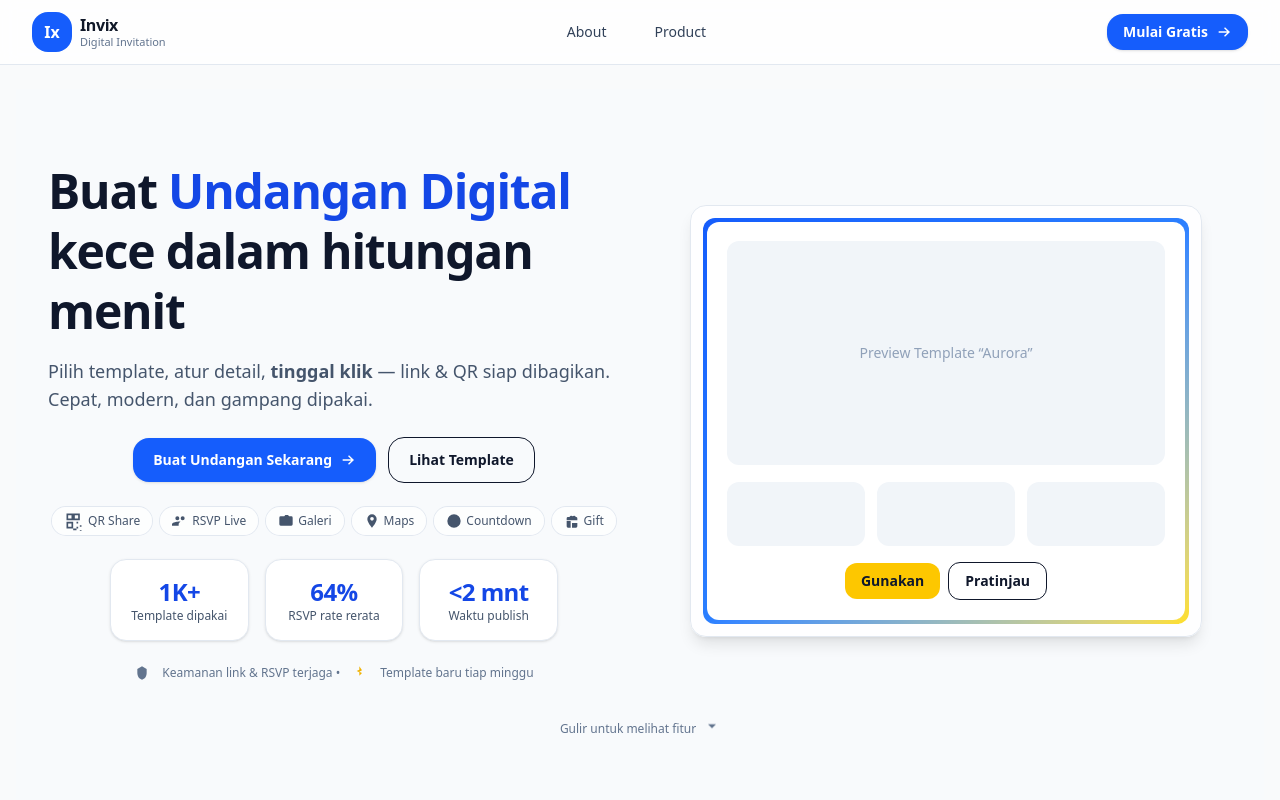
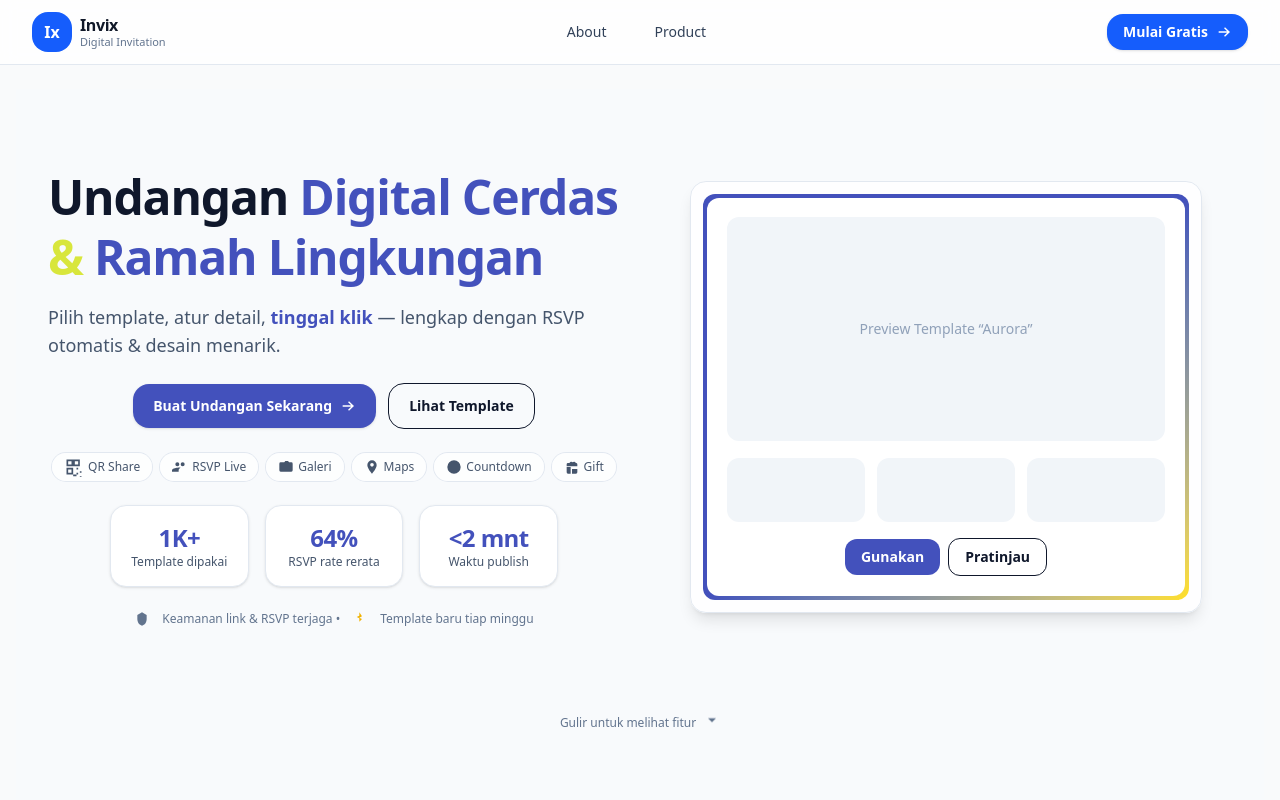
Before and after one commit to Laresae-Invix/invix_frontend, a React (Vite) app in the folder invix-landing-page/: page / in a window 1280 px wide. Shown: the top 800 px of the page. Built offline with nearby package versions, Linux system fonts and the light colour scheme.

Commit message:
Ganti Warna
Diburu buruin jot kgk fokus

```diff
--- a/invix-landing-page/src/components/Navbar.tsx
+++ b/invix-landing-page/src/components/Navbar.tsx
@@ -109,14 +109,14 @@ export default function Navbar() {
             )}
             <button
               type="button"
-              onClick={() => { pindahPage("pricing"); setOpen(false); }}
+              onClick={() => { pindahPage(""); setOpen(false); }}
               className="py-2 rounded-lg font-medium text-slate-700 hover:bg-slate-50 text-left"
             >
               About
             </button>
             <button
               type="button"
-              onClick={() => { pindahPage("faq"); setOpen(false); }}
+              onClick={() => { pindahPage(""); setOpen(false); }}
               className="py-2 rounded-lg font-medium text-slate-700 hover:bg-slate-50 text-left"
             >
               Product
@@ -125,8 +125,8 @@ export default function Navbar() {
             <div className="pt-2 flex items-center gap-2">
               <button
                 type="button"
-                onClick={() => { pindahPage("cta"); setOpen(false); }}
-                className="inline-flex items-center gap-2 rounded-2xl bg-blue-600 px-4 py-2 text-sm font-semibold text-white shadow hover:bg-blue-700"
+                onClick={() => { pindahPage(""); setOpen(false); }}
+                className="inline-flex items-center gap-2 rounded-2xl bg-[#4351BC] px-4 py-2 text-sm font-semibold text-white shadow hover:bg-[#4351BC]"
               >
                 Mulai Gratis <ArrowIcon />
               </button>
--- a/invix-landing-page/src/pages/home/index.tsx
+++ b/invix-landing-page/src/pages/home/index.tsx
@@ -1,6 +1,6 @@
 import React from "react";
 import { Link } from "react-router-dom";
-import FeatureSection from "./sections/Features-section";
+import FeatureSection from "./sections/features-section";
 import TemplateSection from "./sections/template-section";
 import HowSection from "./sections/how-section";
 import PricingSection from "./sections/pricing-section";
@@ -20,11 +20,8 @@ export default function LandingPage() {
       {/* ===== HERO (full screen, centered) ===== */}
  <section
   className={[
-          // kalau navbar fixed 64px → pakai ini:
     "relative min-h-[calc(100svh-64px)] flex items-center overflow-hidden",
-          // kalau navbar TIDAK fixed, ganti ke: "min-h-[100svh]"
-          // gradient lembut:
-          "bg-[radial-gradient(ellipse_at_top_left,theme(colors.yellow.200)/.35,transparent_55%),radial-gradient(ellipse_at_bottom_right,theme(colors.blue.600)/.28,transparent_55%)]",
+    "bg-[radial-gradient(ellipse_at_top_left,theme(colors.yellow.200)/.35,transparent_55%),radial-gradient(ellipse_at_bottom_right,rgb(67_81_188_/_0.28),transparent_55%)]",
   ].join(" ")}
 >
   {/* Keyframes */}
@@ -41,7 +38,7 @@ export default function LandingPage() {
       style={{ animation: "float 8s ease-in-out infinite" }}
     />
     <div
-            className="absolute -bottom-24 -right-24 h-96 w-96 rounded-full bg-blue-600/25 blur-3xl"
+      className="absolute -bottom-24 -right-24 h-96 w-96 rounded-full bg-[#4351BC]/25 blur-3xl"
       style={{ animation: "slowSpin 60s linear infinite" }}
     />
   </div>
@@ -51,19 +48,19 @@ export default function LandingPage() {
       {/* Kiri: konten hero (center) */}
       <div className="text-left animate-[fadeUp_700ms_ease-out_forwards] opacity-0">
         <h1 className="text-3xl sm:text-4xl lg:text-5xl font-extrabold tracking-tight leading-tight">
-                Buat <span className="text-blue-700">Undangan Digital</span> kece
-                dalam hitungan menit
+          Undangan <span className="text-[#4351BC]">Digital Cerdas </span>
+          <span className="text-[#D8E63C]"> & </span>
+          <span className="text-[#4351BC]">Ramah Lingkungan </span>
         </h1>
 
         <p className="mt-4 text-slate-600 text-lg mx-auto max-w-[58ch]">
-                Pilih template, atur detail, <span className="font-semibold">tinggal klik</span> — link
-                & QR siap dibagikan. Cepat, modern, dan gampang dipakai.
+          Pilih template, atur detail, <span className="font-semibold text-[#4351BC]">tinggal klik</span> — lengkap dengan RSVP otomatis & desain menarik.
         </p>
 
         <div className="mt-6 flex flex-wrap justify-center items-center gap-3">
           <a
             href="#cta"
-                  className="inline-flex items-center gap-2 rounded-2xl bg-blue-600 px-5 py-3 text-sm font-semibold text-white shadow hover:bg-blue-700 transition"
+            className="inline-flex items-center gap-2 rounded-2xl bg-[#4351BC] px-5 py-3 text-sm font-semibold text-white shadow hover:bg-[#4351BC]/90 transition"
           >
             Buat Undangan Sekarang <ArrowIcon />
           </a>
@@ -76,7 +73,7 @@ export default function LandingPage() {
         </div>
 
         {/* Chips ikon fitur */}
-              <ul className="mt-6 flex flex-wrap justify-center gap-2 text-xs text-slate-600">
+        <ul className="mt-6 flex flex-wrap justify-center gap-2 text-xs text-slate-600 text-[#4351BC]">
           <li className="inline-flex items-center gap-1 rounded-full bg-white/70 px-3 py-1 ring-1 ring-slate-200">
             <QrIcon /> QR Share
           </li>
@@ -98,7 +95,7 @@ export default function LandingPage() {
         </ul>
 
         {/* Stats ringkas */}
-              <div className="mt-6 grid grid-cols-3 gap-4 max-w-md mx-auto text-center">
+        <div className="mt-6 grid grid-cols-3 gap-4 max-w-md mx-auto text-center text-[#4351BC]">
           <Stat big="1K+" small="Template dipakai" />
           <Stat big="64%" small="RSVP rate rerata" />
           <Stat big="<2 mnt" small="Waktu publish" />
@@ -112,7 +109,8 @@ export default function LandingPage() {
       {/* Kanan: mock preview (center + float) */}
       <div className="w-full max-w-lg animate-[fadeUp_900ms_ease-out_forwards] opacity-0">
         <div className="rounded-2xl border border-slate-200 bg-white/80 shadow-lg p-3 mx-auto">
-                <div className="rounded-xl bg-gradient-to-br from-blue-600 via-blue-500 to-yellow-300 p-1">
+          {/* gradient header: ganti from/via biru ke #4351BC */}
+          <div className="rounded-xl bg-gradient-to-br from-[#4351BC] via-[#4351BC] to-yellow-300 p-1">
             <div className="rounded-xl bg-white p-5">
               <div
                 className="h-56 rounded-xl bg-slate-100 flex items-center justify-center"
@@ -126,7 +124,7 @@ export default function LandingPage() {
                 <div className="h-16 rounded-xl bg-slate-100" />
               </div>
               <div className="mt-4 flex items-center justify-center gap-2">
-                      <button className="rounded-xl bg-yellow-400 px-4 py-2 text-sm font-semibold text-slate-900 hover:bg-yellow-300 transition">
+                <button className="rounded-xl bg-[#4351BC] px-4 py-2 text-sm font-semibold text-white hover:bg-[#4351BC]/90 transition">
                   Gunakan
                 </button>
                 <button className="rounded-xl border px-4 py-2 text-sm font-semibold hover:bg-slate-50 transition">
@@ -144,7 +142,7 @@ export default function LandingPage() {
       href="#features"
       className="mt-10 mb-4 block w-fit mx-auto text-xs font-medium text-slate-500 hover:text-slate-700 transition"
     >
-            <span className="inline-flex items-center gap-2">
+      <span className="inline-flex items-center gap-2 mt-12">
         Gulir untuk melihat fitur
         <svg className="h-4 w-4 animate-bounce" viewBox="0 0 24 24">
           <path fill="currentColor" d="M12 16l-6-6h12z" />
@@ -153,6 +151,7 @@ export default function LandingPage() {
     </a>
   </div>
 </section>
+
 
       {/* ===== FEATURES ===== */}
       <section>
@@ -201,7 +200,7 @@ export default function LandingPage() {
 function Stat({ big, small }: { big: string; small: string }) {
   return (
     <div className="rounded-2xl border border-slate-200 bg-white p-4 shadow-sm">
-      <p className="text-2xl font-extrabold tracking-tight text-blue-700">{big}</p>
+      <p className="text-2xl font-extrabold tracking-tight text-[#4351BC]">{big}</p>
       <p className="text-xs text-slate-600">{small}</p>
     </div>
   );
@@ -209,12 +208,7 @@ function Stat({ big, small }: { big: string; small: string }) {
 
 /* ================== Icons (inline) ================== */
 function ArrowIcon(){return(<svg viewBox="0 0 24 24" className="h-4 w-4"><path fill="currentColor" d="m13.5 5-1.4 1.4L16.7 11H4v2h12.7l-4.6 4.6l1.4 1.4L21 12z"/></svg>)}
-function BrushIcon(){return(<svg viewBox="0 0 24 24" className="h-5 w-5"><path fill="currentColor" d="M20.71 4.63a2 2 0 0 0-2.82 0l-9.9 9.9a4 4 0 0 0-1.06 1.82l-.63 2.53l2.53-.63c.68-.17 1.3-.52 1.82-1.04l9.9-9.9a2 2 0 0 0 0-2.82M7 18a1 1 0 0 1-1 1a2 2 0 0 1-2-2a1 1 0 0 1 1-1h2Z"/></svg>)}
 function QrIcon(){return(<svg viewBox="0 0 24 24" className="h-5 w-5"><path fill="currentColor" d="M3 3h8v8H3V3m2 2v4h4V5H5m6-2h8v8h-8V3m2 2v4h4V5h-4M3 13h8v8H3v-8m2 2v4h4v-4H5m10-2h2v2h-2m0 4h2v2h-2m4-4h2v2h-2m0 4h2v2h-2v-2m-4 0h-4v-2h4v2Z"/></svg>)}
-function CameraIcon(){return(<svg viewBox="0 0 24 24" className="h-5 w-5"><path fill="currentColor" d="M9.4 5l1.6-2h4l1.6 2H20a2 2 0 0 1 2 2v10a2 2 0 0 1-2 2H4a2 2 0 0 1-2-2V7a2 2 0 0 1 2-2h5.4M12 17a4 4 0 1 0 0-8a4 4 0 0 0 0 8Z"/></svg>)}
-function CalendarIcon(){return(<svg viewBox="0 0 24 24" className="h-5 w-5"><path fill="currentColor" d="M19 4h-1V2h-2v2H8V2H6v2H5a2 2 0 0 0-2 2v13a2 2 0 0 0 2 2h14a2 2 0 0 0 2-2V6a2 2 0 0 0-2-2m0 15H5V9h14z"/></svg>)}
-function UsersIcon(){return(<svg viewBox="0 0 24 24" className="h-5 w-5"><path fill="currentColor" d="M16 11a3 3 0 1 0-3-3a3 3 0 0 0 3 3m-8 0a3 3 0 1 0-3-3a3 3 0 0 0 3 3m0 2c-2.67 0-8 1.34-8 4v2h10v-2c0-1.74 1.07-3.23 2.7-4.06C11.58 12.35 9.99 13 8 13m8 0c-.29 0-.62.02-.97.05c1.16.84 1.97 1.97 1.97 3.45V19h6v-2c0-2.66-5.33-4-8-4Z"/></svg>)}
-function ChartIcon(){return(<svg viewBox="0 0 24 24" className="h-5 w-5"><path fill="currentColor" d="M3 3h2v18H3zm4 10h2v8H7zm4-6h2v14h-2zm4 4h2v10h-2zm4-7h2v17h-2z"/></svg>)}
 function ShieldIcon(){return(<svg viewBox="0 0 24 24" className="h-4 w-4"><path fill="currentColor" d="M12 2l7 4v6c0 5-3.1 9.2-7 10c-3.9-.8-7-5-7-10V6z"/></svg>)}
 function SparkIcon(){return(<svg viewBox="0 0 24 24" className="h-4 w-4 text-yellow-500"><path fill="currentColor" d="M11 2v5l-4 2l4 2v5l4-4l-4-2l4-2z"/></svg>)}
 
```
Lines whose indentation alone changed are shown as unchanged.
